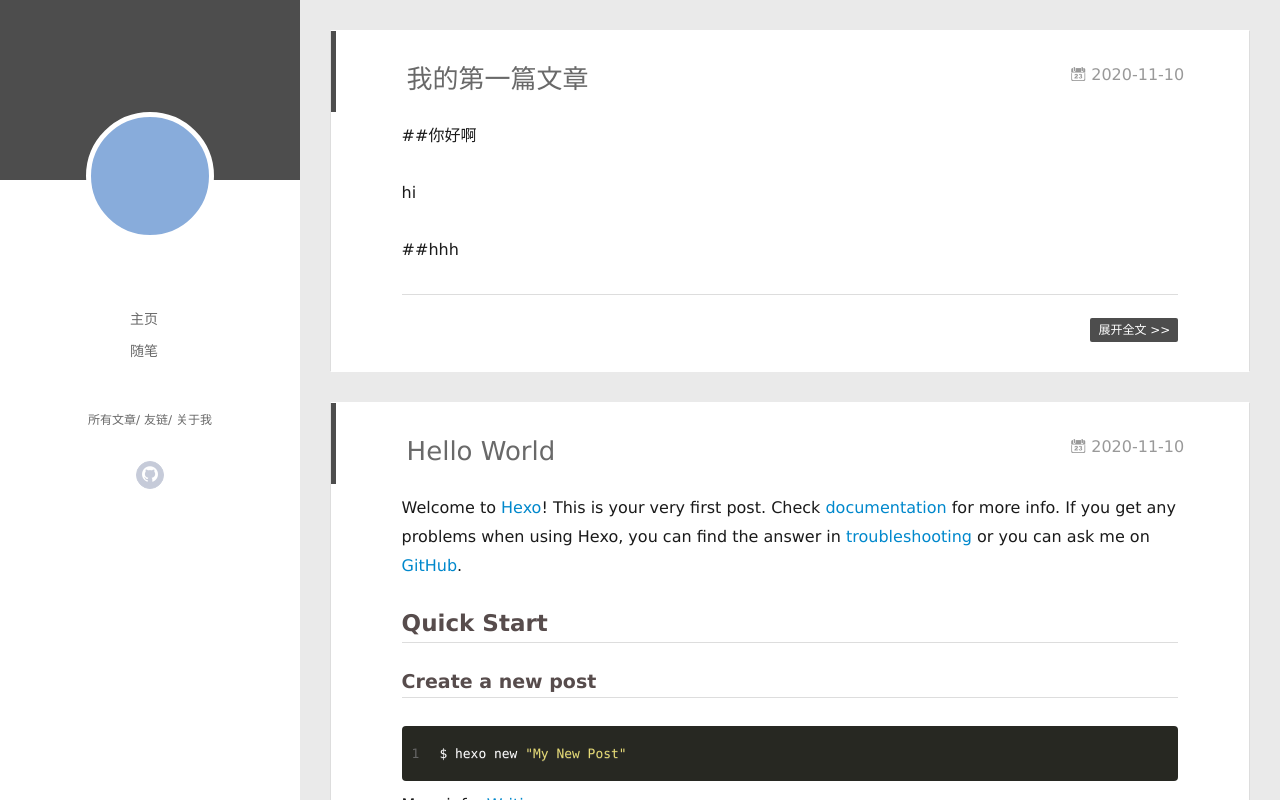
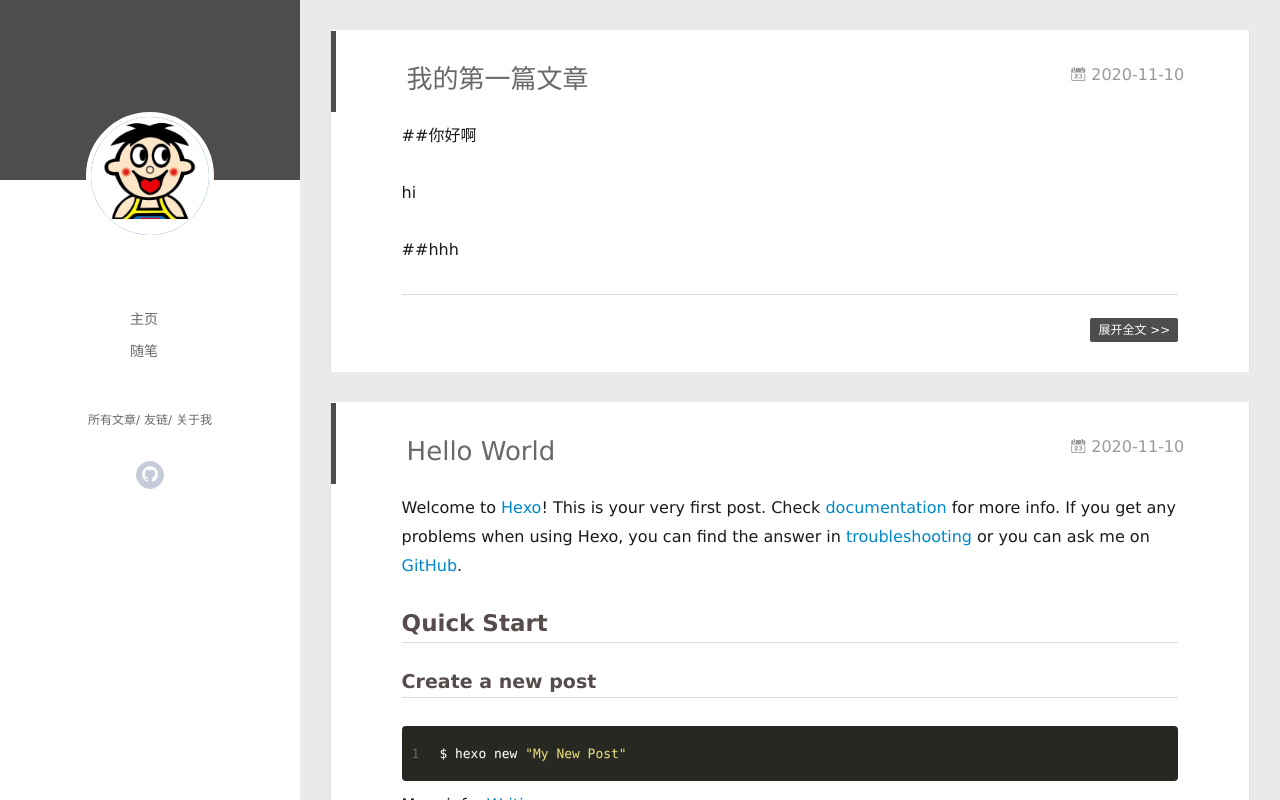
Before and after one commit to AndyPromise/AndyPromise.github.io, a plain HTML site: page index.html in a window 1280 px wide. Drawn offline with Linux system fonts and the light colour scheme; no server answers.

Commit message:
Site updated: 2020-11-11 09:01:45

```diff
--- a/index.html
+++ b/index.html
@@ -43,7 +43,7 @@
 <div class="intrude-less">
 	<header id="header" class="inner">
 		<a href="/" class="profilepic">
-			<img src="" class="js-avatar">
+			<img src="img/haha.jpg" class="js-avatar">
 		</a>
 		<hgroup>
 		  <h1 class="header-author"><a href="/"></a></h1>
@@ -95,7 +95,7 @@
 	<div class="intrude-less">
 		<header id="header" class="inner">
 			<div class="profilepic">
-				<img src="" class="js-avatar">
+				<img src="img/haha.jpg" class="js-avatar">
 			</div>
 			<hgroup>
 			  <h1 class="header-author js-header-author"></h1>
```
Also changed, not shown: 2020/11/10/hello-world/index.html (+2 -2 lines), 2020/11/10/我的第一篇文章/index.html (+2 -2 lines), archives/2020/11/index.html (+2 -2 lines), archives/2020/index.html (+2 -2 lines), archives/index.html (+2 -2 lines).
